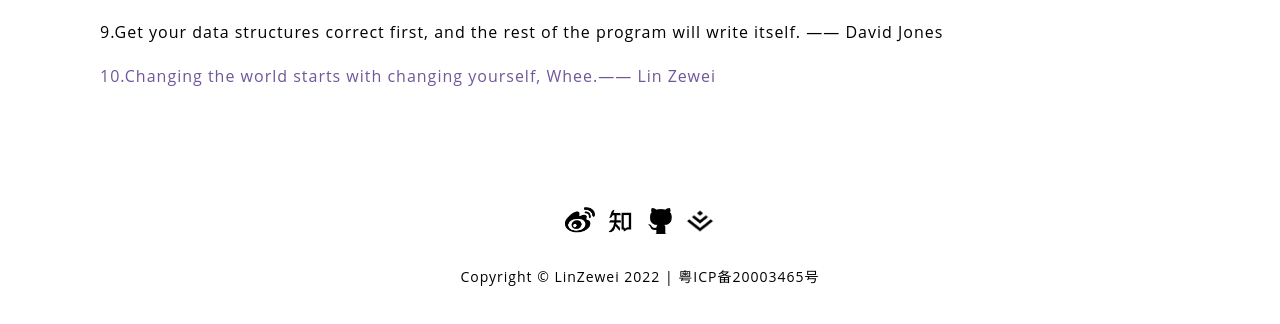
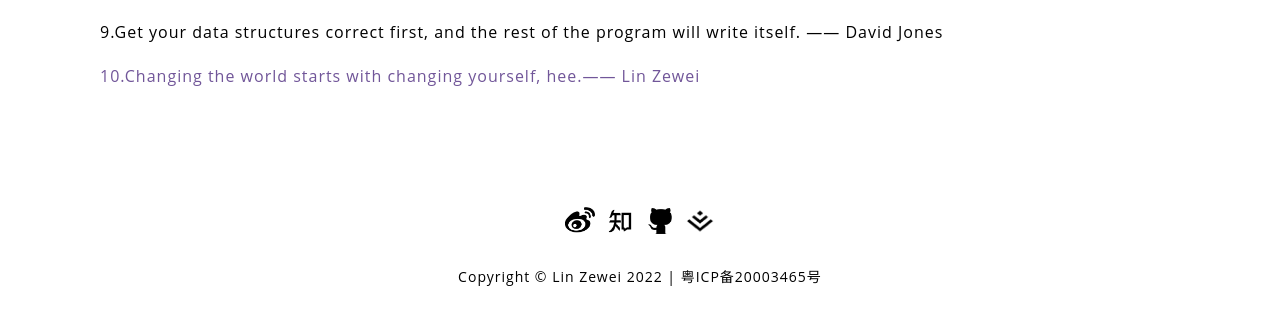
Before and after one commit to zeweilin1993/blog, a React app: page /home in a window 1280 px wide. Shown: the part 496-820 px from the top of the page. Built offline with nearby package versions, Linux system fonts and the light colour scheme.

Commit message:
细节文本修改

```diff
--- a/src/layout/components/AppFooter/index.tsx
+++ b/src/layout/components/AppFooter/index.tsx
@@ -9,7 +9,7 @@
           <MiniSocial />
         </div>
         <p className='copyright'>
-          Copyright © LinZewei 2022 |{' '}
+          Copyright © Lin Zewei 2022 |{' '}
           <a href='https://beian.miit.gov.cn/' rel='noreferrer' target='_blank'>
             粤ICP备20003465号
           </a>
--- a/src/pages/about/components/AboutMain/index.tsx
+++ b/src/pages/about/components/AboutMain/index.tsx
@@ -42,7 +42,7 @@
             <p>
               Hobby outdoor activities, cycling, hiking, swimming, etc., serious
               game enthusiasts, League of Legends master players are welcome to
-              fight, hee hee.
+              fight, hee.
             </p>
           </div>
         </div>
--- a/src/pages/home/index.tsx
+++ b/src/pages/home/index.tsx
@@ -14,7 +14,7 @@
         <p>7.If the code and the comments disagree, then both are probably wrong. —— Norm Schryer</p>
         <p>8.If you have too many special cases, you are doing it wrong. —— Craig Zerouni</p>
         <p>9.Get your data structures correct first, and the rest of the program will write itself. —— David Jones</p>
-        <p className='self-create'>10.Changing the world starts with changing yourself, Whee.—— Lin Zewei</p>
+        <p className='self-create'>10.Changing the world starts with changing yourself, hee.—— Lin Zewei</p>
       </main>
     </div>
   );
```
